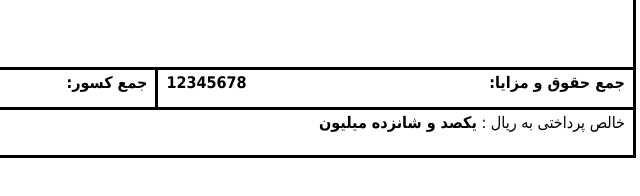
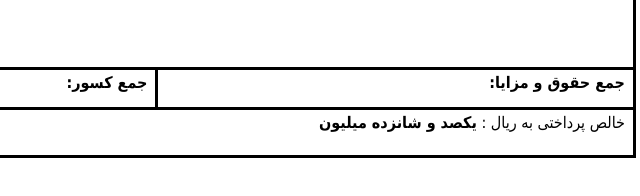
Before and after one commit to AmirFahimiDana/Java-Script, a website: page PayCheck/index.html in a window 1280 px wide. Shown: the part 1250-1446 px from the top of the page, 608-1248 px from the left. Drawn offline with Linux system fonts and the light colour scheme.

Commit message:
Add files via upload

```diff
--- a/PayCheck/index.html
+++ b/PayCheck/index.html
@@ -59,7 +59,7 @@
         <section class="sum">
             <section class="sum-of-sallary">
                 <span>جمع حقوق و مزایا:</span>
-                <span>12345678</span>
+                <!-- <span>12345678</span> -->
             </section>
             <section class="sum-of-fractions">
                 <span>جمع کسور:</span>
```
